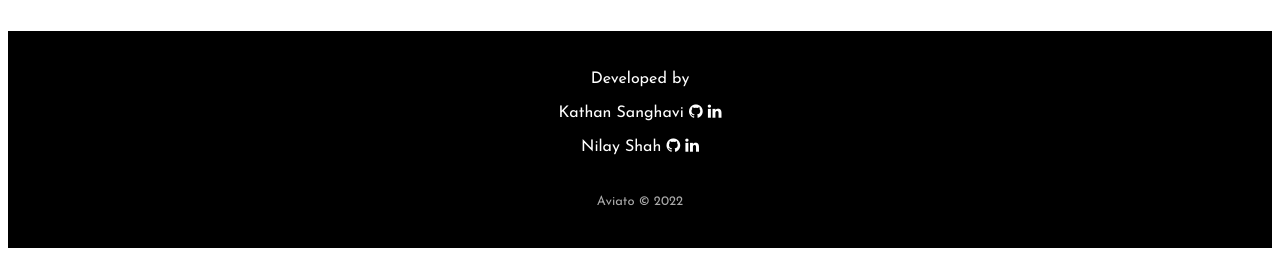
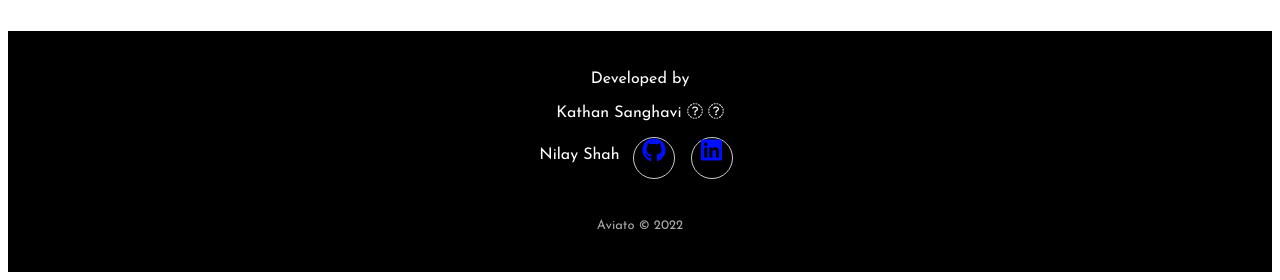
Before and after one commit to KathanS/Aviato, a Flask app: page / in a window 1280 px wide. Shown: the part 824-1104 px from the top of the page. Before the commit the page ends 1072 px from the top, so only its background shows below. Run offline with Flask 2, Linux system fonts and the light colour scheme; some libraries are stand-ins or nearby versions.

Commit message:
icon added on my v1

```diff
--- a/WebApp/templates/new_index.html
+++ b/WebApp/templates/new_index.html
@@ -46,7 +46,16 @@
             <div class="social">
             Developed by<br><br>
             Kathan Sanghavi <i class="fa fa-github"></i>  <i class="fa fa-linkedin"></i> <br><br>
-            Nilay Shah <i class="fa fa-github"></i>  <i class="fa fa-linkedin"></i>
+            Nilay Shah
+            <a href="https://github.com/njshah301" >
+             <meta name="viewport" content="width=device-width, initial-scale=1">
+            <script src="https://cdnjs.cloudflare.com/ajax/libs/font-awesome/5.13.0/js/all.min.js"></script>
+            <i class="fab fa-github"></i>
+
+           <a href="https://www.linkedin.com/in/nilay-shah-7610551b8/" >
+            <meta name="viewport" content="width=device-width, initial-scale=1">
+           <script src="https://cdnjs.cloudflare.com/ajax/libs/font-awesome/5.13.0/js/all.min.js"></script>
+           <i class="fab fa-linkedin"></i>
             </div>
             <p class="copyright">Aviato © 2022</p>
         </footer>
```
